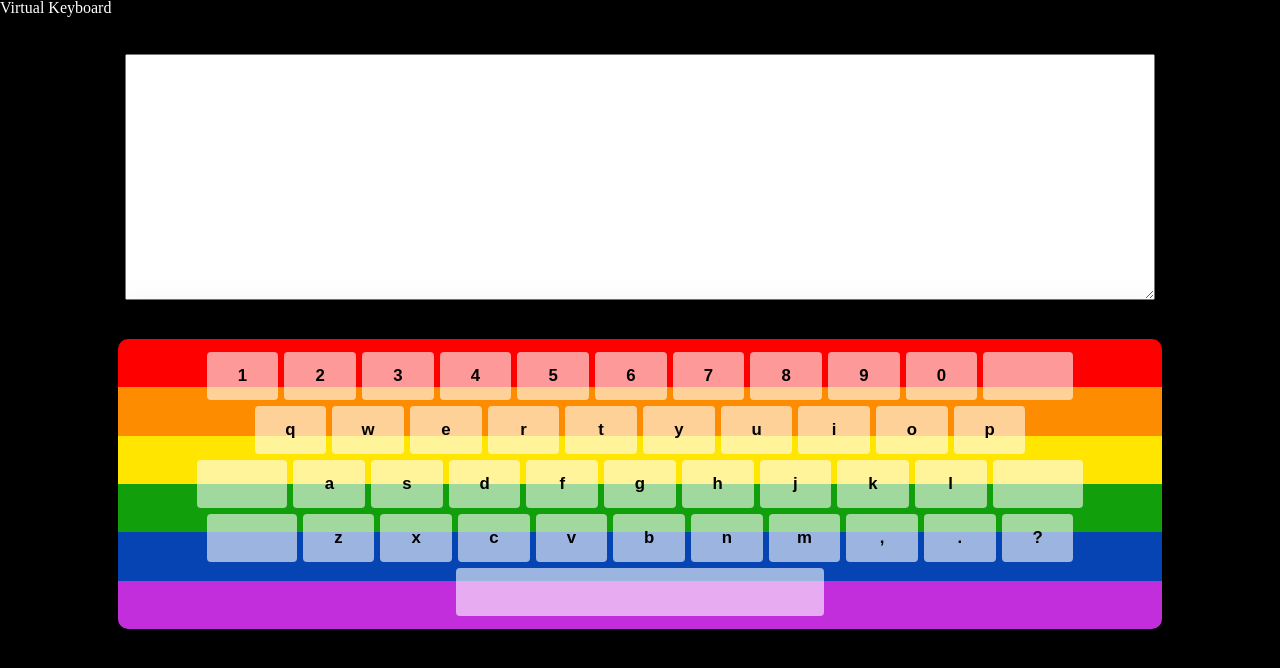
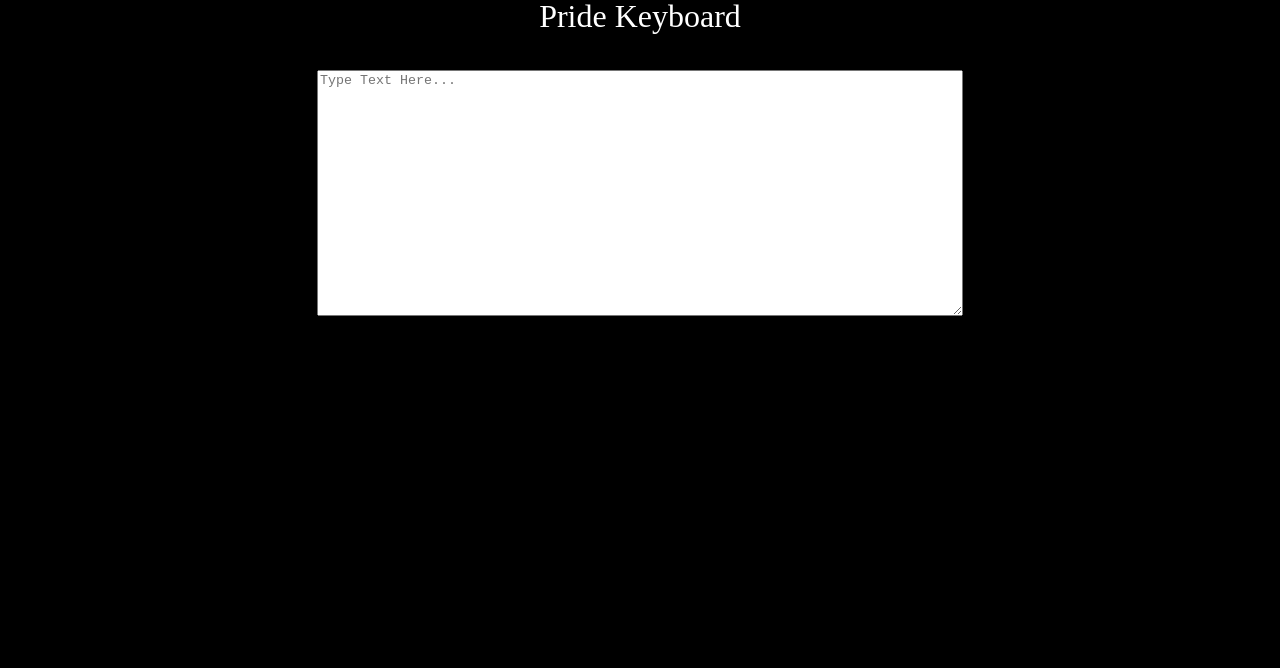
Before and after one commit to Audrey-Nichole-Willis/virtual-keyboard, a plain HTML site: page index.html in a window 1280 px wide. Drawn offline with Linux system fonts and the light colour scheme.

Commit message:
fixed an error in the open function that prevented the keyboard from opening. i had forgot to add the parameters to the function

```diff
--- a/index.css
+++ b/index.css
@@ -53,6 +53,8 @@ table {
 }
 .title{
     color:white;
+    font-size:2rem;
+    text-align:center;
 }
 .main{
 display:flex;
@@ -60,9 +62,12 @@ align-items:center;
 justify-content:center;
 }
 textarea{
-    width:80%;
+    width:50%;
     height:30vh;
     margin:3% 0;
+}
+.hidden-keyboard{
+    display:none;
 }
 .keyboard{
 	margin:auto;
--- a/index.html
+++ b/index.html
@@ -9,10 +9,10 @@
 </head>
 <body>
     <header class="page-header">
-        <h1 class="title">Virtual Keyboard</h1>
+        <h1 class="title">Pride Keyboard</h1>
     </header>
     <section class="main">
-        <textarea class="use-keyboard-input"></textarea>
+        <textarea class="use-keyboard-input" placeholder="Type Text Here..."></textarea>
     </section>
   <script src="index.js"></script>
 </body>
--- a/index.js
+++ b/index.js
@@ -206,7 +206,7 @@ const Keyboard = {
 
     //WHEN THE KEYBOARD OPENS
 
-    open() {
+    open(initialValue, oninput, onclose) {
      //set the value of the property of initial value or an empty string
     this.properties.values = initialValue || "";
     this.eventHandlers.oninput = oninput;
```
